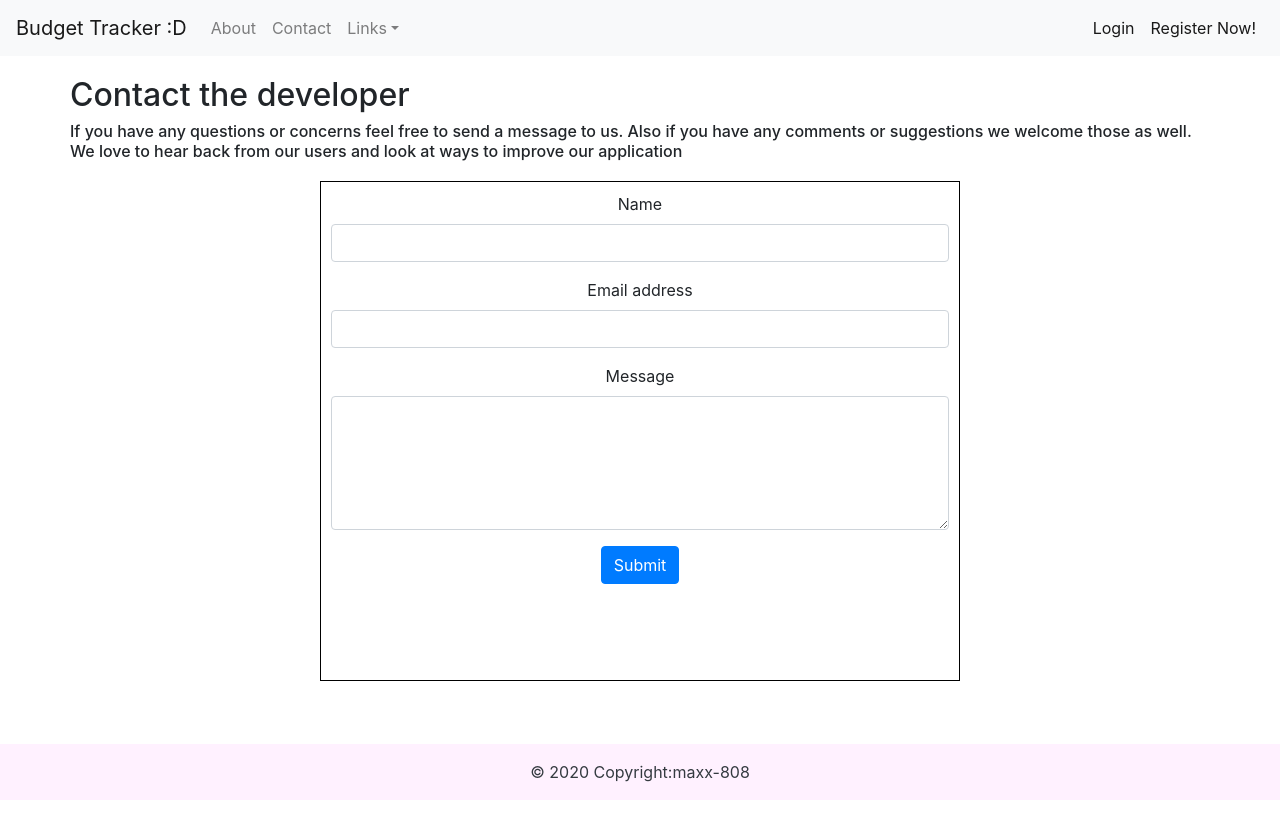
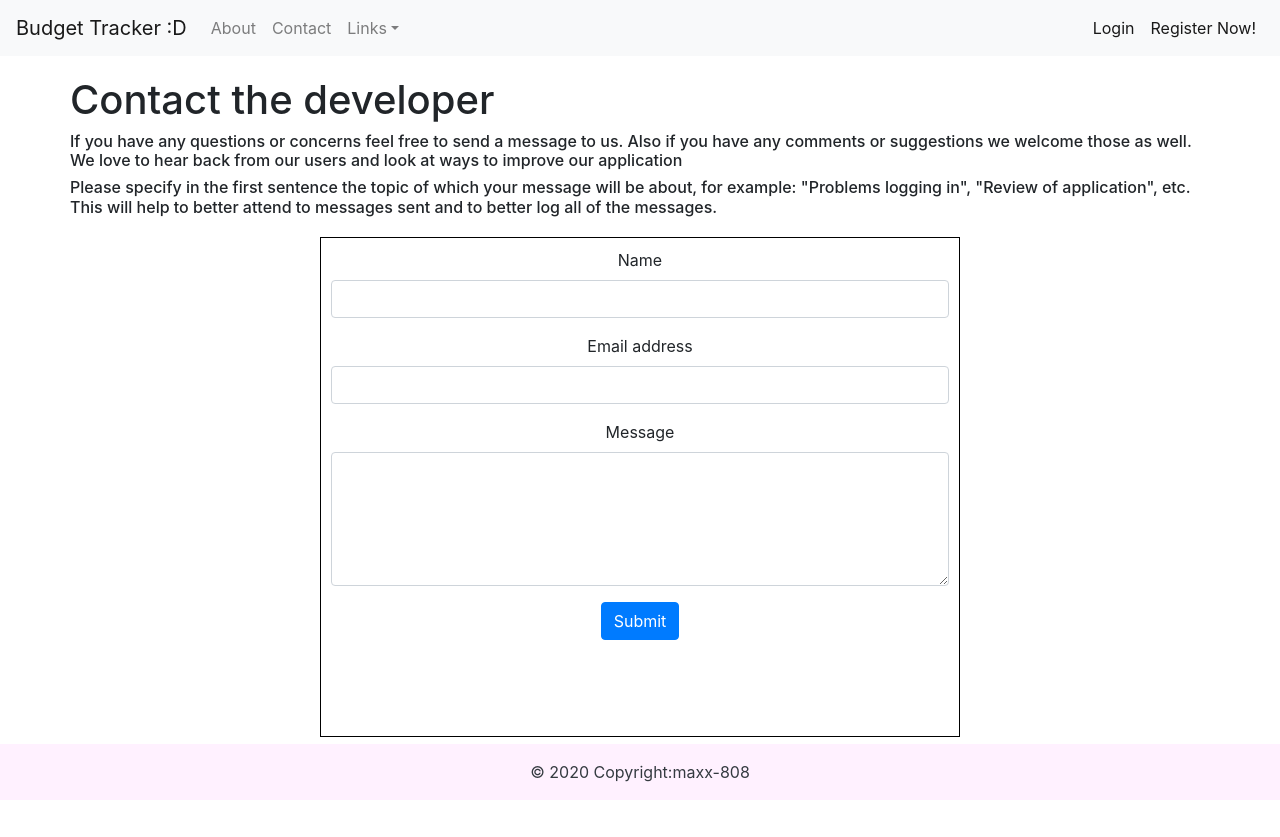
Before and after one commit to maxx-808/budget-tracking, a React (Create React App) app in the folder client/: page /contact in a window 1280 px wide. Before the commit the page ends 800 px from the top, so only its background shows below. Built offline with nearby package versions, Linux system fonts and the light colour scheme; no server answers.

Commit message:
edited some imports and vars

```diff
--- a/client/src/Pages/Contact.js
+++ b/client/src/Pages/Contact.js
@@ -32,12 +32,18 @@ const Contact = () => {
     <div>
       <LandNav page={page} />
       <div id="contact-about">
-        <h2>Contact the developer</h2>
+        <h1>Contact the developer</h1>
         <h6>
           If you have any questions or concerns feel free to send a message to
           us. Also if you have any comments or suggestions we welcome those as
           well. We love to hear back from our users and look at ways to improve
           our application
+        </h6>
+        <h6>
+          Please specify in the first sentence the topic of which your message
+          will be about, for example: "Problems logging in", "Review of
+          application", etc. This will help to better attend to messages sent
+          and to better log all of the messages.
         </h6>
       </div>
       <form id="contact-form" onSubmit={handleSubmit} method="POST">
--- a/client/src/Pages/Home.js
+++ b/client/src/Pages/Home.js
@@ -7,6 +7,7 @@ const Home = () => {
   const { userData } = useContext(UserContext);
   const history = useHistory();
   const page = useState({ page: "home" });
+  const userId = userData.user.user.id;
 
   useEffect(() => {
     if (!userData.user) history.push("/login");
--- a/client/src/Pages/Landing.js
+++ b/client/src/Pages/Landing.js
@@ -1,4 +1,4 @@
-import React, { useState, useContext, useEffect } from "react";
+import React, { useState } from "react";
 import "../App.css";
 import LandNav from "../components/Navbar/LandNav/LandNav.js";
 import Auth from "../components/Auth/Auth";
```
